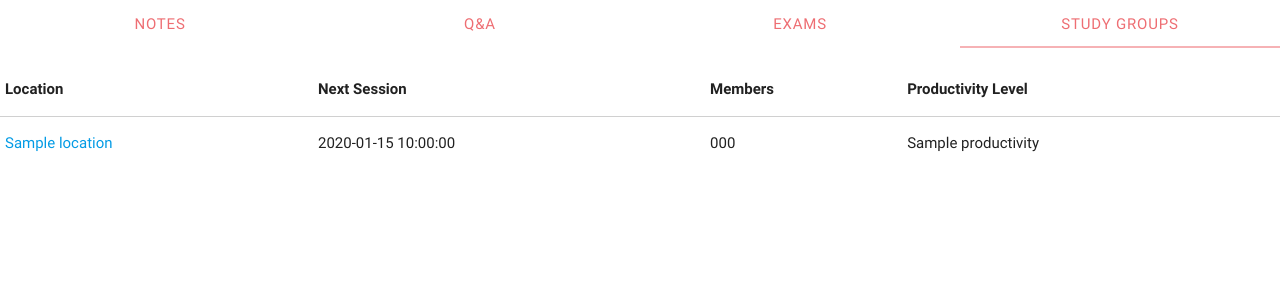
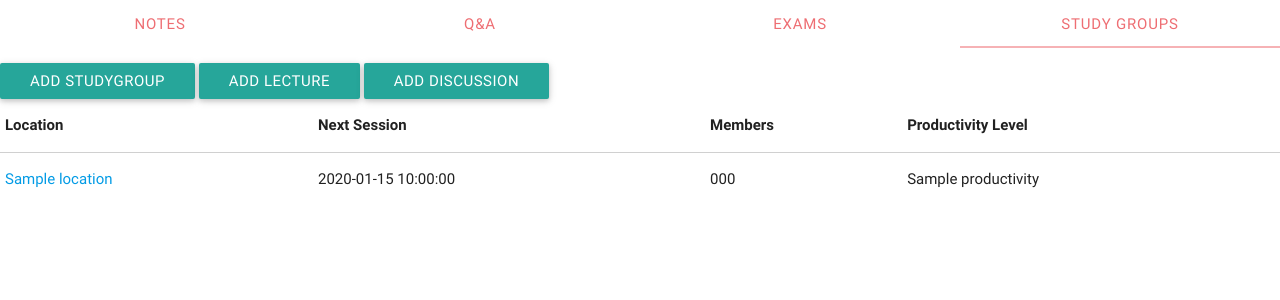
Before and after one commit to eperegrine/beatthecurve, a Python web app: template app/templates/studygroups/study_groups_listing.html in a window 1280 px wide. Shown: the part 64-364 px from the top of the page. Run offline with Jinja, Linux system fonts and the light colour scheme; the template is opened without the code that fills it: most values are stand-ins (such as "Sample title", 1, 10 or a date in 2020); some libraries are stand-ins or nearby versions.

Commit message:
Add links to studygroups

```diff
--- a/app/templates/studygroups/study_groups_listing.html
+++ b/app/templates/studygroups/study_groups_listing.html
@@ -8,6 +8,9 @@
       <li>{{ message }}</li>
     {% endfor %}
   </ul>
+  <a href="{{ url_for("studygroups_bp.add_studygroup") }}" class="btn">Add Studygroup</a>
+  <a href="{{ url_for("notes_bp.add_lecture") }}" class="btn">Add Lecture</a>
+  <a href="{{ url_for("notes_bp.add_discussion", lessonid=lesson.id) }}" class="btn">Add Discussion</a>
   <table>
       <thead>
         <tr>
```
